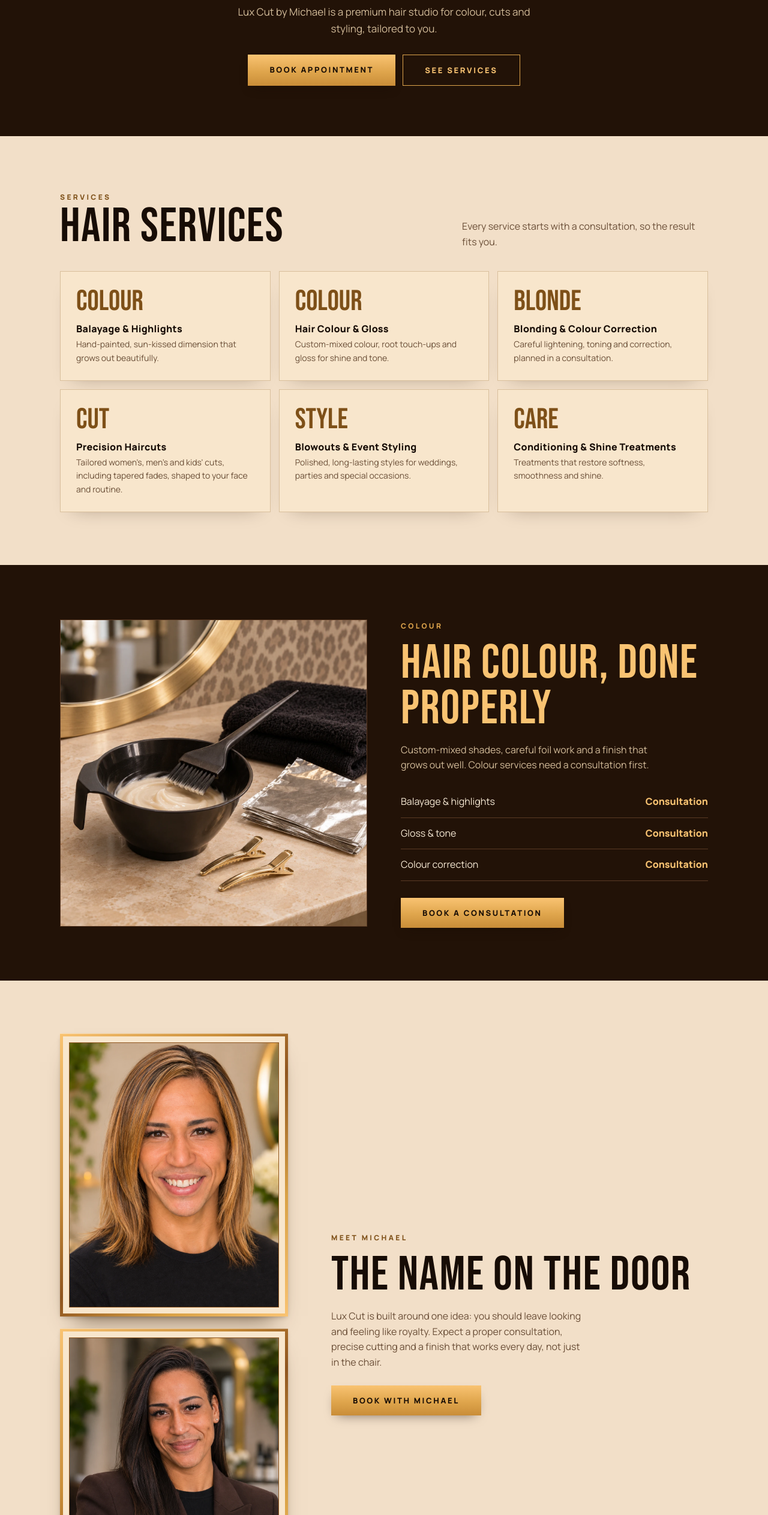
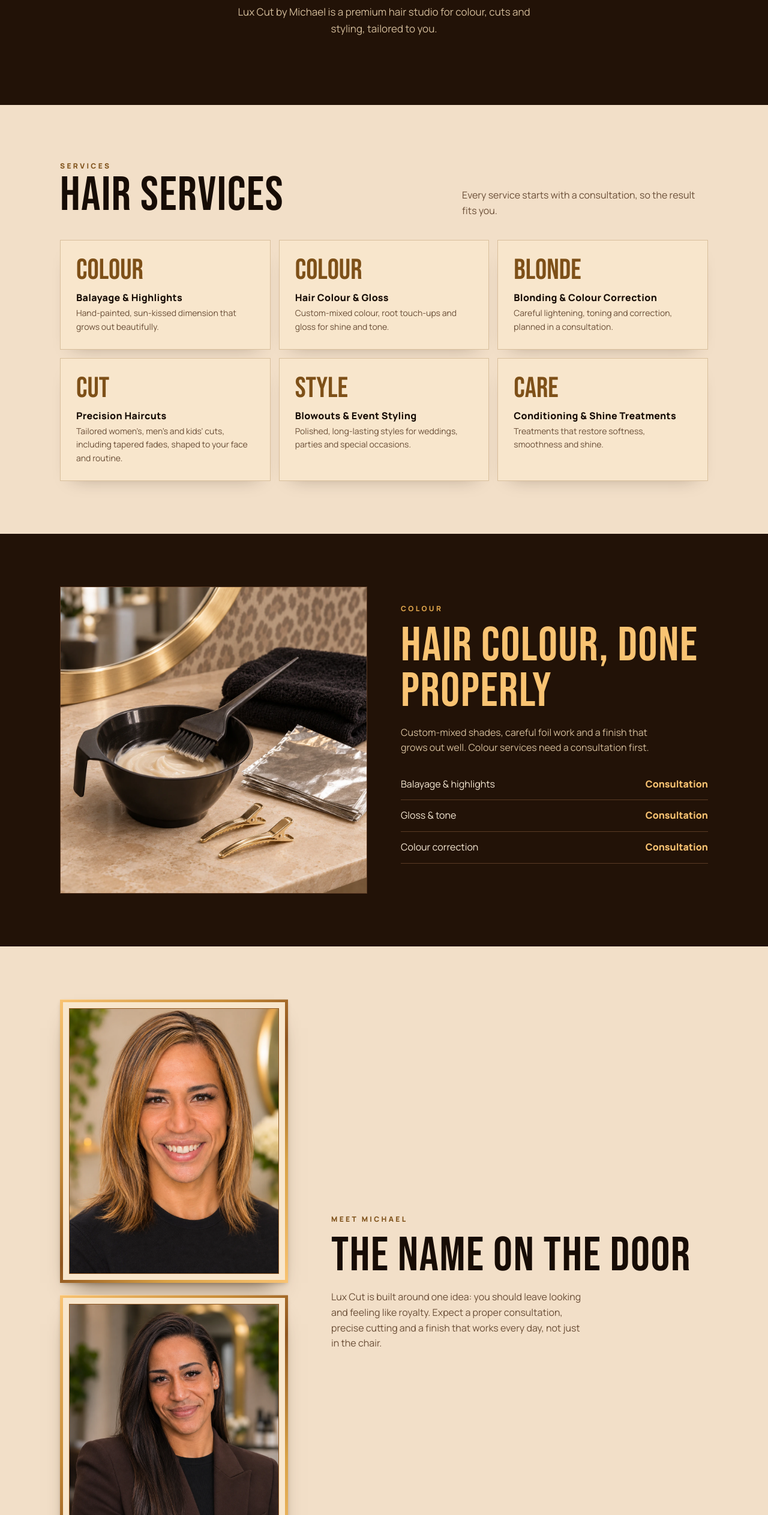
Before and after one commit to jemcdona/michaelmoore, a plain HTML site: page index.html in a window 1280 px wide. Shown: the part 874-3400 px from the top of the page at 60% size. Drawn offline with nearby package versions, Linux system fonts and the light colour scheme.

Commit message:
Add files via upload

```diff
--- a/index.html
+++ b/index.html
@@ -123,7 +123,6 @@ footer a{color:var(--gold)}
       <p class="tag">Look like royalty.</p>
       <h1>Premium hair colour, balayage &amp; precision cuts</h1>
       <p>Lux Cut by Michael is a premium hair studio for colour, cuts and styling, tailored to you.</p>
-      <div class="row"><a class="btn" href="#visit">Book appointment</a><a class="btn ghost" href="#services">See services</a></div>
     </div>
   </section>
 
@@ -150,7 +149,6 @@ footer a{color:var(--gold)}
         <li>Gloss &amp; tone<span>Consultation</span></li>
         <li>Colour correction<span>Consultation</span></li>
       </ul>
-      <a class="btn" href="#visit">Book a consultation</a>
     </div>
   </div></section>
 
@@ -164,7 +162,6 @@ footer a{color:var(--gold)}
         <span class="eyebrow">Meet Michael</span>
         <h2 style="margin:12px 0 18px">The name on the door</h2>
         <p>Lux Cut is built around one idea: you should leave looking and feeling like royalty. Expect a proper consultation, precise cutting and a finish that works every day, not just in the chair.</p>
-        <a class="btn" href="#visit">Book with Michael</a>
       </div>
     </div>
   </div></section>
@@ -192,7 +189,7 @@ footer a{color:var(--gold)}
       <a class="l" href="tel:+10000000000">(000) 000-0000</a>
       <a class="l" href="mailto:hello@luxcutbymichael.com">hello@luxcutbymichael.com</a>
       <p style="margin:6px 0 24px">Your address goes here</p>
-      <a class="btn" href="mailto:hello@luxcutbymichael.com">Request appointment</a>
+      <a class="btn" href="mailto:hello@luxcutbymichael.com">Book appointment</a>
     </div>
   </div></section>
 </main>
```
